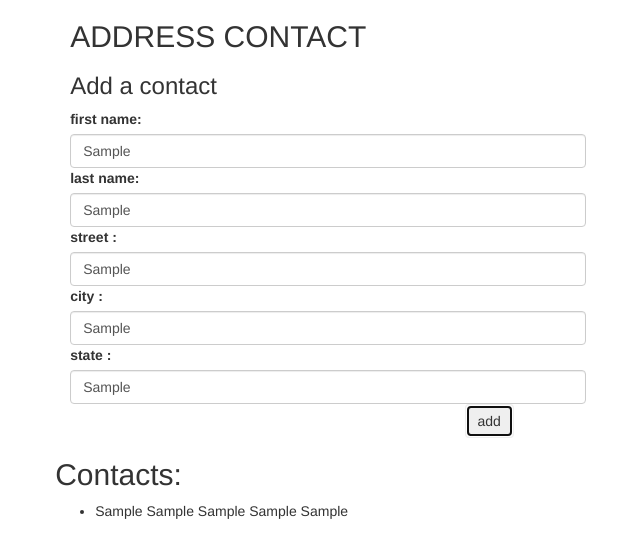
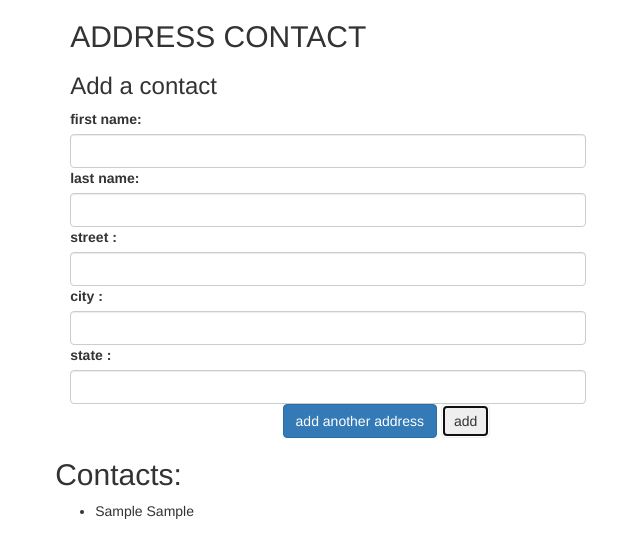
Before and after one commit to qollomcbizzy/AddressContact, a plain HTML site: page Address.html in a window 1280 px wide. Both pictures are taken after typing "Sample", "Sample", "Sample", "Sample", "Sample" into the empty fields and a click on the button "add". Shown: the whole page, without its empty margins (39-679 px from the left). Drawn offline with Linux system fonts and the light colour scheme.

Commit message:
added the joining of one object to an other object and reset fields for the input

```diff
--- a/Address.html
+++ b/Address.html
@@ -18,14 +18,19 @@
         <input type="text" class="form-control" id="new-firstname">
         <label>last name:</label>
         <input type="text" class="form-control" id="new-lastname">
+        <div class="new-addresses">
+          <div class="new-address">
             <label> street :</label>
             <input type="text" class="form-control" id="new-street">
             <label> city :</label>
             <input type="text" class="form-control" id="new-city">
             <label>state :</label>
             <input type="text" class="form-control" id="new-state">
+          </div>
+        </div>
         <div class="row">
-          <div class="col-md-offset-9">
+          <div class="col-md-offset-5">
+            <span class="btn btn-primary" id="add-address">add another address</span>
             <button type="submit" class="btn btn-inverse">add</button>
           </div>
         </div>
@@ -42,9 +47,10 @@
         <h2></h2>
         <p>First name : <span class="first-name"></span></p>
         <p>Last name : <span class="last-name"></span></p>
-        <p>Street : <span class="street-name"></span></p>
-        <p>City : <span class="last-name"></span></p>
-        <p>State : <span class="state-name"></span></p>
+        <p>Address : </p>
+        <ul id="addresses">
+
+        </ul>
       </div>
     </div>
   </div>
--- a/css/style.css
+++ b/css/style.css
@@ -1,5 +1,8 @@
 #show-contact{
   display: none;
+}
+#contacts{
+  cursor: pointer;
 }
 .contact{
   cursor: pointer;
--- a/js/script.js
+++ b/js/script.js
@@ -1,7 +1,13 @@
 //back-end logic
-function Contact(first,last,street,city,state){
+function Contact(first,last){
   this.firstname = first;
   this.lastname=last;
+  this.addresses = [];
+};
+Contact.prototype.fullnames=function(){
+  return this.firstname + "  " + this.lastname;
+}
+function Address(street,city,state){
   this.street=street;
   this.city=city;
   this.state=state;
@@ -11,33 +17,39 @@ Contact.prototype.fulladdress =function(){
   return this.firstname + " " + this.lastname +"  " +this.street + " " +
   this.city+"  " +this.state;
 }
+//protype to add address
+Address.prototype.fulladdresses=function(){
+  return this.street + "  " +this.city + "  "+ this.state;
+}
+//removing fields
 //user interface
 $(document).ready(function(){
   $("form#address").submit(function(event){
     event.preventDefault();
     var inputtedFirstname=$("input#new-firstname").val();
     var inputtedLastname=$("input#new-lastname").val();
-    var inputtedStreet=$("input#new-street").val();
-    var inputtedCity=$("input#new-city").val();
-    var inputtedState=$("input#new-state").val();
     //copy constructor for the new contact
-    var newContact=new Contact(inputtedFirstname,inputtedLastname,inputtedStreet,inputtedCity,inputtedState);
+    var newContact=new Contact(inputtedFirstname,inputtedLastname);
+    $(".new-addresses").each(function(){
+      var inputtedStreet=$(this).find("input#new-street").val();
+      var inputtedCity=$(this).find("input#new-city").val();
+      var inputtedState=$(this).find("input#new-state").val();
+      var newAddress=new Address(inputtedStreet,inputtedCity,inputtedState);
+      newContact.addresses.push(newAddress);
+    });
     $("ul#Contacts").append("<li><span class='contacts'>" +
-    newContact.fulladdress() + "</span></li>");
+    newContact.fullnames() + "</span></li>");
     //show the last clicked name
     $(".contacts").last().click(function(){
       $("#show-contact").show();
       $("#show-contact h2").text(newContact.firstname);
       $(".first-name").text(newContact.firstname);
       $(".last-name").text(newContact.lastname);
-        $(".street-name").text(newContact.street);
-          $(".city-name").text(newContact.city);
-            $(".state-name").text(newContact.state);
+      $("ul#addresses").text(" ");
+      newContact.addresses.forEach(function (address) {
+        $("ul#addresses").append("<li>" + address.fulladdresses() + "</li>");
+      })
     });
-    $("input#new-firstname").val();
-    $("input#new-lastname").val();
-    $("input#new-street").val();
-    $("input#new-city").val();
-    $("input#new-state").val();
+    $("form#address")[0].reset();
   });
 });
```
Lines whose indentation alone changed are shown as unchanged.
